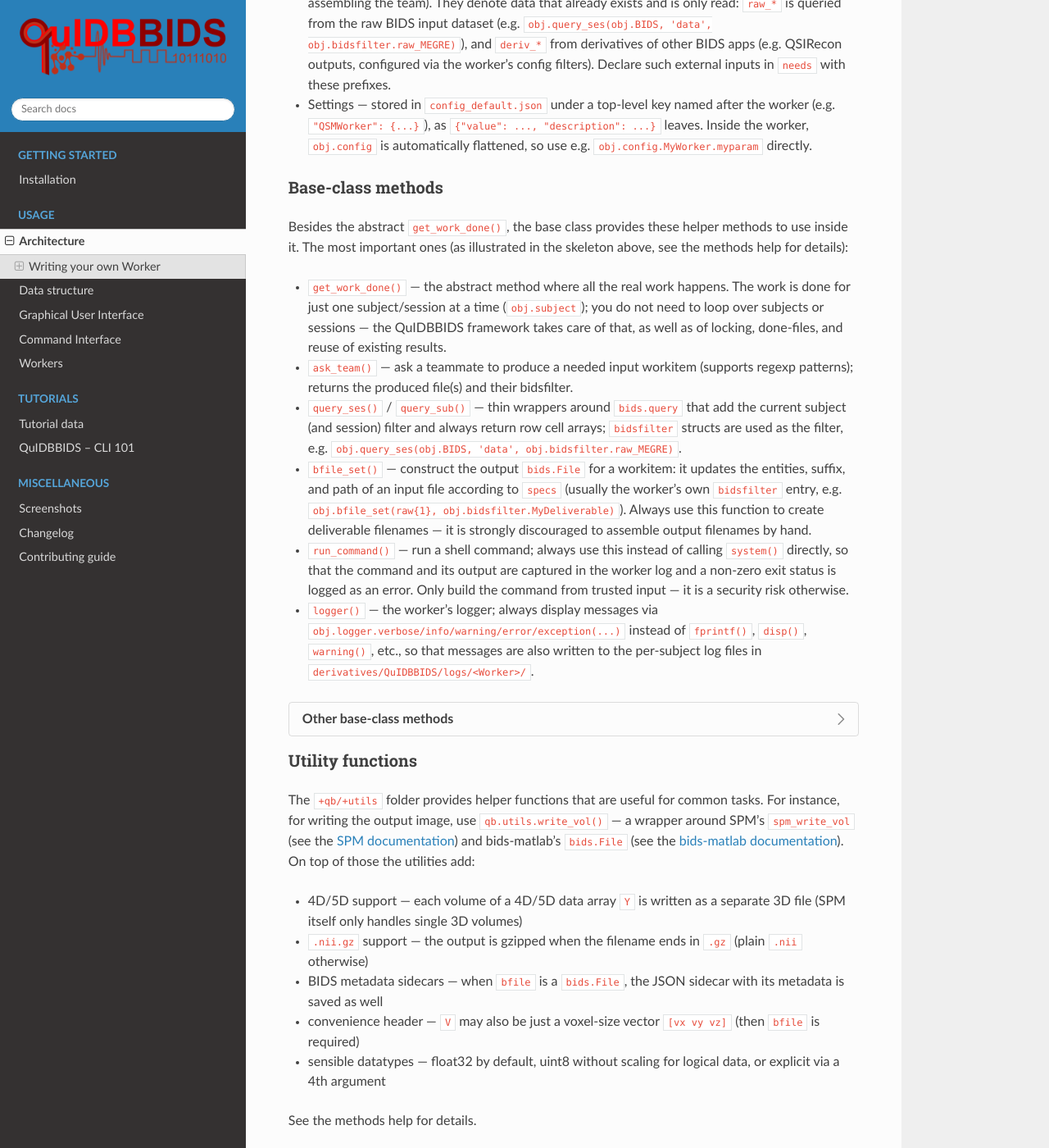
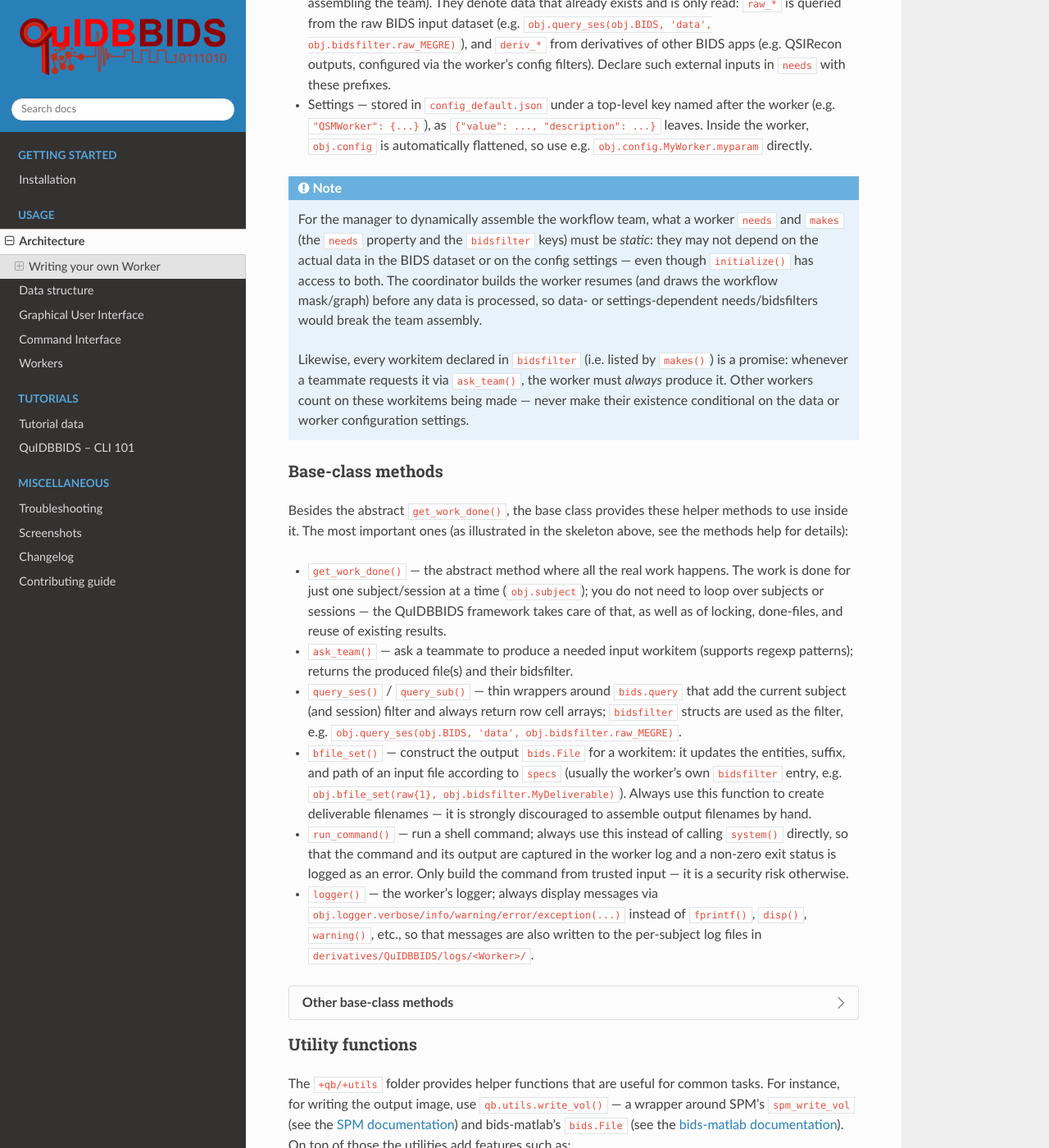
Before and after one commit to Donders-Institute/quidbbids, a Sphinx documentation site: the page built from docs/architecture.rst, in a window 1280 px wide and 1400 px high, scrolled down 4129 px. Shown: the whole window at 82% size. Built offline with Sphinx 7.4.7 and the Read the Docs theme 3.1.0, drawn with Linux system fonts in a browser that asks for light colours; pages that are not in the unit, such as notebooks, are missing from menus; some of the changed text lies outside the part shown.

Commit message:
Update documentation: refine CLI instructions, reorganize architecture notes, and add troubleshooting guide

```diff
--- a/docs/CLI.rst
+++ b/docs/CLI.rst
@@ -3,7 +3,7 @@
 
 The QuIDBBIDS workflow can be executed directly from the MATLAB command line, scripts or functions. The paragraphs
 below describe a minimal example of how to initialize and run a QuIDBBIDS workflow for all subjects in a BIDS dataset,
-requesting R1, R2*, and MWF maps as output:
+requesting R1, R2*, and MWF maps as output.
 
 .. note::
 
--- a/docs/architecture.rst
+++ b/docs/architecture.rst
@@ -37,6 +32,11 @@
   worker module, allowing them to request required work-items from their peers. Upstream workers are triggered
   recursively when their outputs are needed, and existing items are reused unless forced recomputation is
   requested. Throughout execution, standardized logs ensure traceability and reproducibility.
+
+.. note::
+
+   A Controller module for automated quality control (QC) is planned but still work in progress —
+   see the stub in ``+qb/+workers/Controller.m``.
 
 Below is a real-world workflow example, illustrating how the right-hand side of the above architecture diagram
 materializes in practice. First, the coordinator filters the full worker pool against the actual data in your BIDS
@@ -140,6 +140,18 @@
   ``"QSMWorker": {...}``), as ``{"value": ..., "description": ...}`` leaves. Inside the worker, ``obj.config`` is
   automatically flattened, so use e.g. ``obj.config.MyWorker.myparam`` directly.
 
+.. note::
+
+   For the manager to dynamically assemble the workflow team, what a worker ``needs`` and ``makes`` (the ``needs``
+   property and the ``bidsfilter`` keys) must be *static*: they may not depend on the actual data in the BIDS
+   dataset or on the config settings — even though ``initialize()`` has access to both. The coordinator builds the
+   worker resumes (and draws the workflow mask/graph) before any data is processed, so data- or settings-dependent
+   needs/bidsfilters would break the team assembly.
+
+   Likewise, every workitem declared in ``bidsfilter`` (i.e. listed by ``makes()``) is a promise: whenever a
+   teammate requests it via ``ask_team()``, the worker must *always* produce it. Other workers count on these
+   workitems being made — never make their existence conditional on the data or worker configuration settings.
+
 Base-class methods
 ^^^^^^^^^^^^^^^^^^
 
@@ -181,13 +193,13 @@
 The ``+qb/+utils`` folder provides helper functions that are useful for common tasks. For instance, for
 writing the output image, use ``qb.utils.write_vol()`` — a wrapper around SPM's ``spm_write_vol`` (see the
 `SPM documentation <https://www.fil.ion.ucl.ac.uk/spm/>`__) and bids-matlab's ``bids.File`` (see the
-`bids-matlab documentation <https://bids-matlab.readthedocs.io>`__). On top of those the utilities add:
+`bids-matlab documentation <https://bids-matlab.readthedocs.io>`__). On top of those the utilities add features
+such as:
 
 * 4D/5D support — each volume of a 4D/5D data array ``Y`` is written as a separate 3D file (SPM itself only
   handles single 3D volumes)
 * ``.nii.gz`` support — the output is gzipped when the filename ends in ``.gz`` (plain ``.nii`` otherwise)
 * BIDS metadata sidecars — when ``bfile`` is a ``bids.File``, the JSON sidecar with its metadata is saved as well
-* convenience header — ``V`` may also be just a voxel-size vector ``[vx vy vz]`` (then ``bfile`` is required)
 * sensible datatypes — float32 by default, uint8 without scaling for logical data, or explicit via a 4th argument
 
 See the methods help for details.
--- a/docs/index.rst
+++ b/docs/index.rst
@@ -26,13 +25,13 @@
 
    tutorial/tutorialdata
    tutorial/quidbbids_101
-   tutorial/quidbbids_102
 
 .. toctree::
    :maxdepth: 3
    :hidden:
    :caption: Miscellaneous
 
+   troubleshooting
    screenshots
    CHANGELOG
    contributing
```
Also changed, not shown: other parts of docs/architecture.rst (+0 -5 lines), other parts of docs/index.rst (+0 -1 lines), docs/troubleshooting.rst (added, +57 -0 lines).
